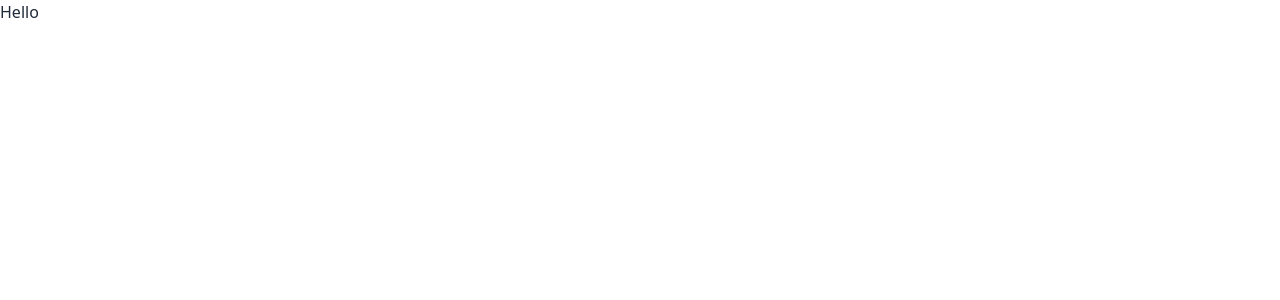
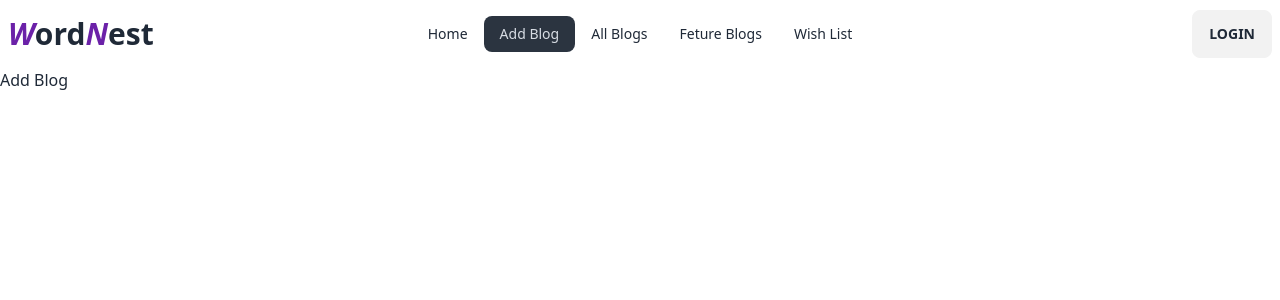
Before and after one commit to Rasibul/blog-website-client, a React (Vite) app: page /addblog in a window 1280 px wide. Shown: the top 300 px of the page. Built offline with nearby package versions, Linux system fonts and the light colour scheme.

Commit message:
create a navbar inheader section

```diff
--- /dev/null
+++ b/src/Components/Header/NavBar.jsx
@@ -0,0 +1,54 @@
+import { Link, NavLink } from "react-router-dom";
+
+
+const Navbar = () => {
+    const navLinks = <>
+        <li><NavLink to="">Home</NavLink></li>
+        <li><NavLink to="addblog">Add Blog</NavLink></li>
+        <li><NavLink to="allblog">All Blogs</NavLink></li>
+        <li><NavLink to="featureblogs">Feture Blogs</NavLink></li>
+        <li><NavLink to="wishlist">Wish List</NavLink></li>
+
+    </>
+
+    return (
+        <div className="navbar bg-base-100">
+            <div className="navbar-start">
+
+                <div className="dropdown">
+                    <label tabIndex={0} className="btn btn-ghost lg:hidden">
+                        <svg xmlns="http://www.w3.org/2000/svg" className="h-5 w-5" fill="none" viewBox="0 0 24 24" stroke="currentColor"><path strokeLinecap="round" strokeLinejoin="round" strokeWidth="2" d="M4 6h16M4 12h8m-8 6h16" /></svg>
+                    </label>
+                    <ul tabIndex={0} className="menu menu-sm dropdown-content mt-3 z-[1] p-2 shadow bg-base-100 rounded-box w-52">
+                        {navLinks}
+                    </ul>
+                </div>
+                <div className="flex items-center ">
+                <img className="w-12 sm:w-10 rounded-full lg:hidden" src="https://i.ibb.co/whc2mgP/Minimalist-Simple-Brand-Logo-1.png" alt="" />
+                        <h2 className="text-base sm:text-3xl  font-bold"> <span className="text-xl sm:text-3xl text-purple-800 font-bold italic">W</span>ord<span className="text-xl sm:text-3xl text-purple-800 font-bold italic">
+                            N
+                        </span>
+                        est
+                        </h2>
+                </div>
+            </div>
+            <div className="navbar-center hidden lg:flex">
+                <ul className="menu menu-horizontal px-1">
+                    {navLinks}
+                </ul>
+            </div>
+            <div className="navbar-end">
+                <label tabIndex={0} className="btn btn-ghost btn-circle avatar">
+                    {/* <div className="w-10 rounded-full">
+                        <img src={userDefaultPic} />
+                    </div> */}
+                </label>
+                <Link to='/login'>
+                    <button className="btn">Login</button>
+                </Link>
+            </div>
+        </div>
+    );
+};
+
+export default Navbar;
--- /dev/null
+++ b/src/LayOut/MainLayOut.jsx
@@ -0,0 +1,15 @@
+import { Outlet } from "react-router-dom";
+import Navbar from "../Components/Header/NavBar";
+
+
+
+const MainLayOut = () => {
+    return (
+        <div>
+            <Navbar></Navbar>
+            <Outlet></Outlet>
+        </div>
+    );
+};
+
+export default MainLayOut;
--- /dev/null
+++ b/src/Pages/AddBlog/AddBlog.jsx
@@ -0,0 +1,11 @@
+
+
+const AddBlog = () => {
+    return (
+        <div>
+            Add Blog
+        </div>
+    );
+};
+
+export default AddBlog;
--- /dev/null
+++ b/src/Pages/AllBlog/AllBlog.jsx
@@ -0,0 +1,10 @@
+
+const AllBlog = () => {
+    return (
+        <div>
+            AllBlog
+        </div>
+    );
+};
+
+export default AllBlog;
--- /dev/null
+++ b/src/Pages/FeatureBlogs/FeatureBlogs.jsx
@@ -0,0 +1,11 @@
+
+
+const FeatureBlogs = () => {
+    return (
+        <div>
+            featureblogs
+        </div>
+    );
+};
+
+export default FeatureBlogs;
--- /dev/null
+++ b/src/Pages/Home/Home.jsx
@@ -0,0 +1,13 @@
+
+
+
+
+const Home = () => {
+    return (
+        <div>
+          Home
+        </div>
+    );
+};
+
+export default Home;
--- /dev/null
+++ b/src/Pages/Login/Login.jsx
@@ -0,0 +1,11 @@
+
+
+const Login = () => {
+    return (
+        <div>
+            login
+        </div>
+    );
+};
+
+export default Login;
--- /dev/null
+++ b/src/Pages/Register/Register.jsx
@@ -0,0 +1,11 @@
+
+
+const Register = () => {
+    return (
+        <div>
+            register
+        </div>
+    );
+};
+
+export default Register;
--- /dev/null
+++ b/src/Pages/WishList/WishList.jsx
@@ -0,0 +1,11 @@
+
+
+const WishList = () => {
+    return (
+        <div>
+            wishlist
+        </div>
+    );
+};
+
+export default WishList;
--- /dev/null
+++ b/src/Router/router.jsx
@@ -0,0 +1,50 @@
+import { createBrowserRouter } from "react-router-dom";
+import MainLayOut from "../LayOut/MainLayOut";
+import Home from "../Pages/Home/Home";
+import AddBlog from "../Pages/AddBlog/AddBlog";
+import AllBlog from "../Pages/AllBlog/AllBlog";
+import FeatureBlogs from "../Pages/FeatureBlogs/FeatureBlogs";
+import WishList from "../Pages/WishList/WishList";
+import Login from "../Pages/Login/Login";
+import Register from "../Pages/Register/Register";
+
+
+const router = createBrowserRouter([
+    {
+        path:"",
+        element:<MainLayOut></MainLayOut>,
+        children: [
+            {
+                path:"",
+                element:<Home></Home>
+            },
+            {
+                path:"addblog",
+                element:<AddBlog></AddBlog>
+            },
+            {
+                path:"allblog",
+                element:<AllBlog></AllBlog>
+            },
+            {
+                path:"featureblogs",
+                element:<FeatureBlogs></FeatureBlogs>
+            },
+            {
+                path:"wishlist",
+                element:<WishList></WishList>
+            }
+        ]
+    },
+    {
+        path:"/login",
+        element:<Login></Login>
+    },
+    {
+        path:"/register",
+        element:<Register></Register>
+    }
+])
+
+
+export default router;
--- a/src/main.jsx
+++ b/src/main.jsx
@@ -1,9 +1,13 @@
 import React from 'react'
 import ReactDOM from 'react-dom/client'
 import './index.css'
+import {
+  RouterProvider
+} from "react-router-dom";
+import router from './Router/router';
 
 ReactDOM.createRoot(document.getElementById('root')).render(
   <React.StrictMode>
-    <h2>Hello</h2>
+    <RouterProvider router={router} />
   </React.StrictMode>,
 )
```
